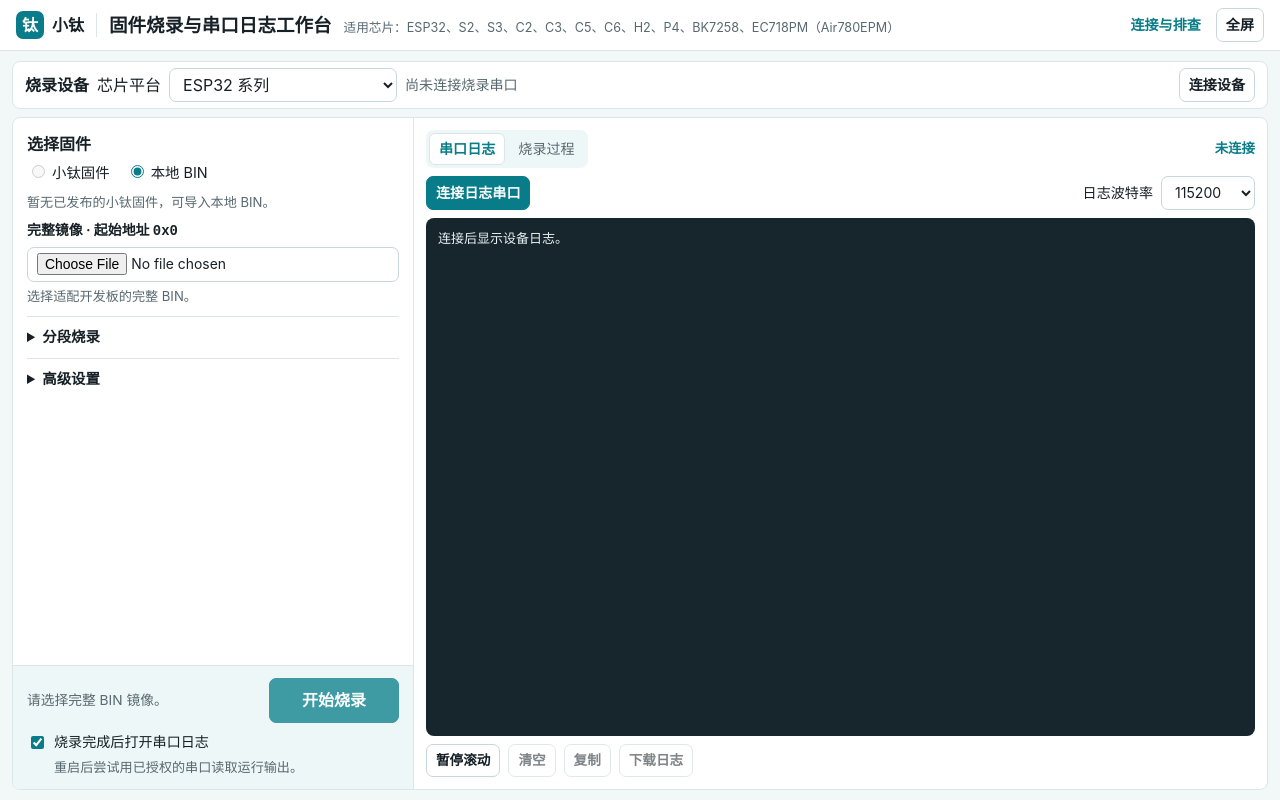
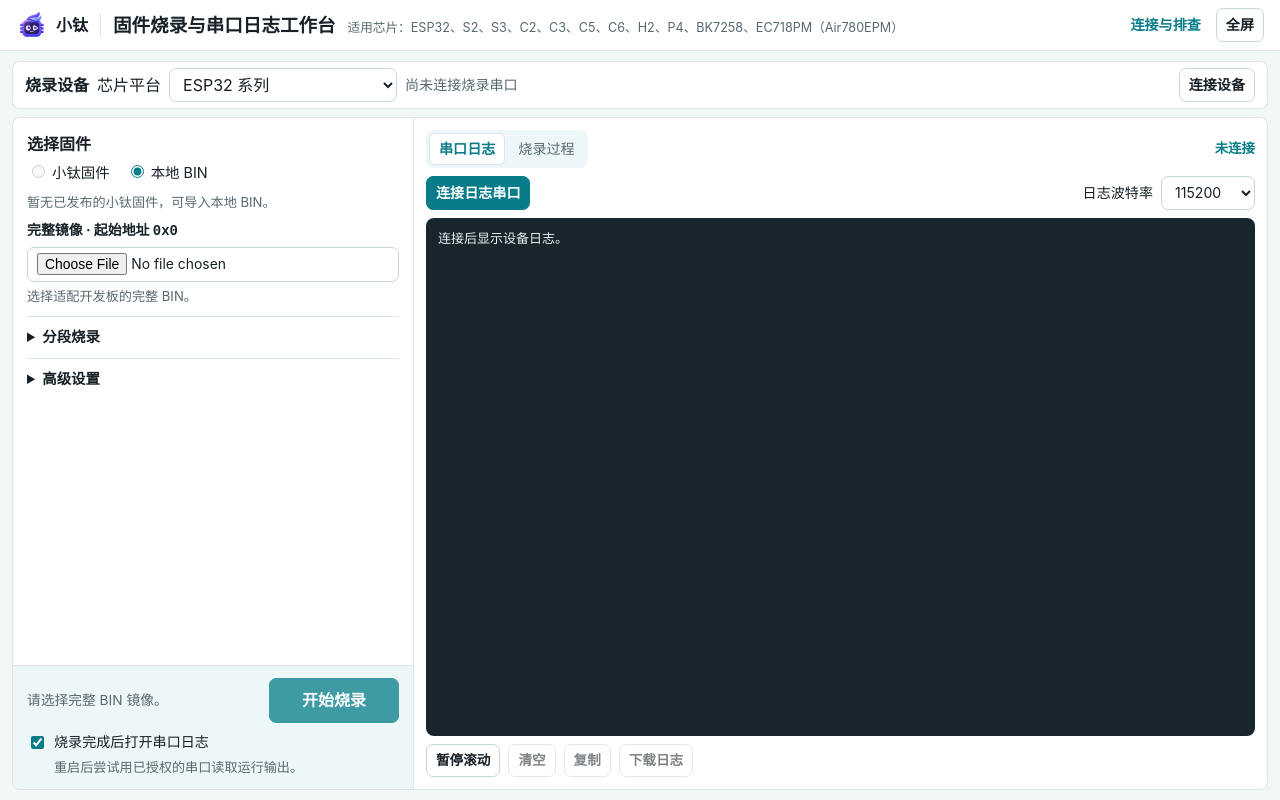
Before and after one commit to tangeai/xiaotai-flasher, a React (Vite) app: page / in a window 1280 px wide. Built offline with nearby package versions, Linux system fonts and the light colour scheme.

Commit message:
Use Xiaotai site icon in flasher header

```diff
--- a/src/App.jsx
+++ b/src/App.jsx
@@ -1,4 +1,5 @@
 import { useEffect, useLayoutEffect, useRef, useState } from 'react';
+import brandMark from './assets/xiaotai-brand-mark.png';
 import { loadBoards } from './catalog.mjs';
 import { prepareFirmware } from './firmware.mjs';
 import { settingFields } from './settings.mjs';
@@ -931,9 +932,13 @@ export function App() {
     <>
       <header className="app-header">
         <a className="brand" href="https://xiaotai.chat/" aria-label="小钛官网">
-          <span className="brand-mark" aria-hidden="true">
-            钛
-          </span>
+          <img
+            className="brand-mark"
+            src={brandMark}
+            alt=""
+            width="32"
+            height="32"
+          />
           <span className="brand-name">小钛</span>
         </a>
         <div className="app-title">
--- a/src/flasher.css
+++ b/src/flasher.css
@@ -145,13 +145,8 @@ input:where([type='checkbox'], [type='radio']) {
   white-space: nowrap;
 }
 .brand-mark {
-  display: grid;
-  place-items: center;
-  width: 28px;
-  height: 28px;
-  border-radius: 7px;
-  background: var(--accent);
-  color: white;
+  display: block;
+  flex: none;
 }
 .app-title {
   display: flex;
```
Also changed, not shown: src/assets/xiaotai-brand-mark.png (added).
